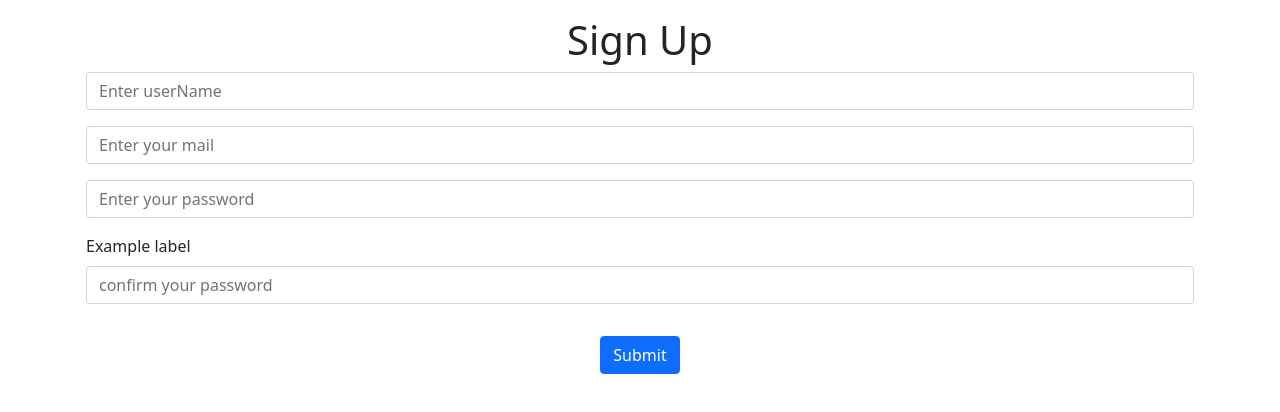
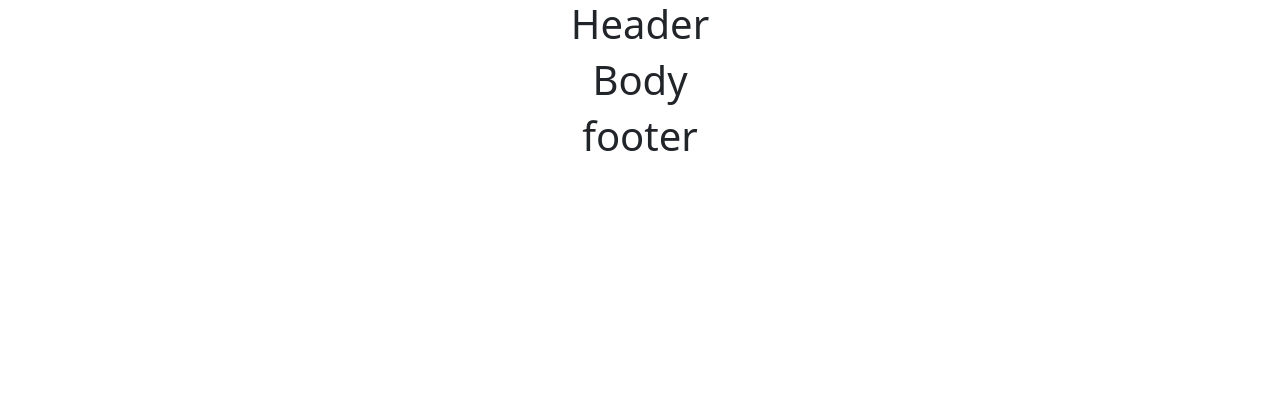
Before and after one commit to saipraneethkeerthi/react-client-server, a React (Create React App) app in the folder client/: page / in a window 1280 px wide. Shown: the top 412 px of the page. Built offline with nearby package versions, Linux system fonts and the light colour scheme.

Commit message:
added header body footer in client

```diff
--- a/client/src/App.js
+++ b/client/src/App.js
@@ -1,23 +1,18 @@
 import logo from './logo.svg';
 import './App.css';
+import Header from './components/Header'
+import Footer from './components/Footer'
+
+import Body from './components/Body'
+
 
 function App() {
   return (
     <div className="App">
-      <header className="App-header">
-        <img src={logo} className="App-logo" alt="logo" />
-        <p>
-          Edit <code>src/App.js</code> and save to reload.
-        </p>
-        <a
-          className="App-link"
-          href="https://reactjs.org"
-          target="_blank"
-          rel="noopener noreferrer"
-        >
-          Learn React
-        </a>
-      </header>
+      <Header/>
+      <Body/>
+      <Footer/>
+
     </div>
   );
 }
--- /dev/null
+++ b/client/src/components/Body.js
@@ -0,0 +1,11 @@
+import React from 'react';
+
+const Body = () => {
+    return (
+        <div>
+            <h1>Body</h1>
+        </div>
+    );
+}
+
+export default Body;
--- /dev/null
+++ b/client/src/components/Footer.js
@@ -0,0 +1,11 @@
+import React from 'react';
+
+const Footer = () => {
+    return (
+        <div>
+            <h1>footer</h1>
+        </div>
+    );
+}
+
+export default Footer;
--- /dev/null
+++ b/client/src/components/Header.js
@@ -0,0 +1,11 @@
+import React from 'react';
+
+const Header = () => {
+    return (
+        <div>
+            <h1>Header</h1>
+        </div>
+    );
+}
+
+export default Header;
--- a/client/src/index.js
+++ b/client/src/index.js
@@ -8,7 +8,7 @@ import 'bootstrap/dist/css/bootstrap.min.css';
 
 ReactDOM.render(
   <React.StrictMode>
-    <SignUp />
+    <App />
   </React.StrictMode>,
   document.getElementById('root')
 );
```
